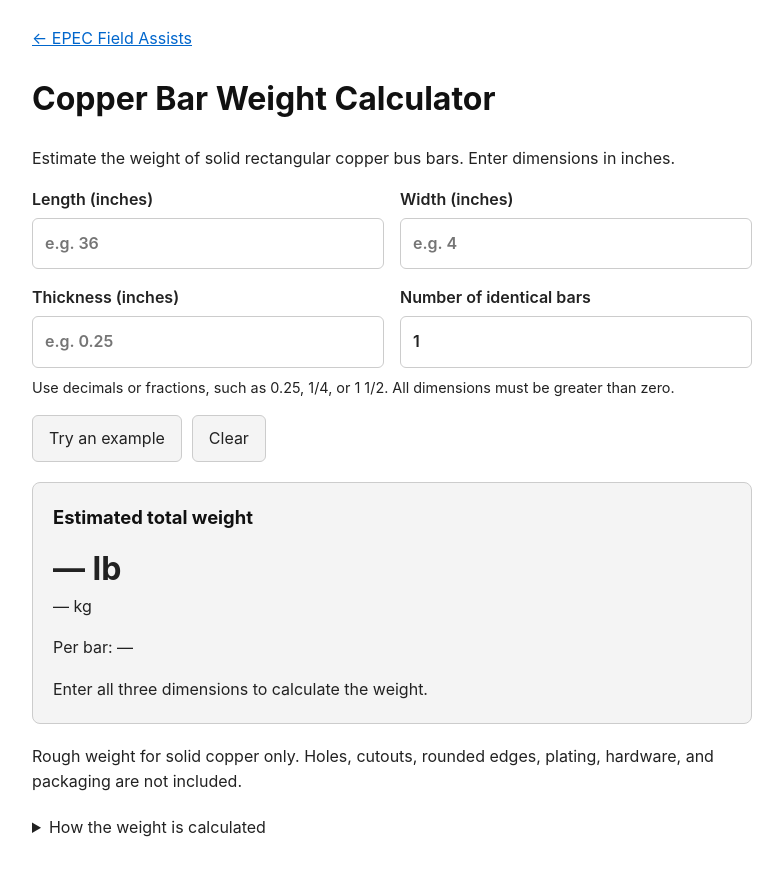
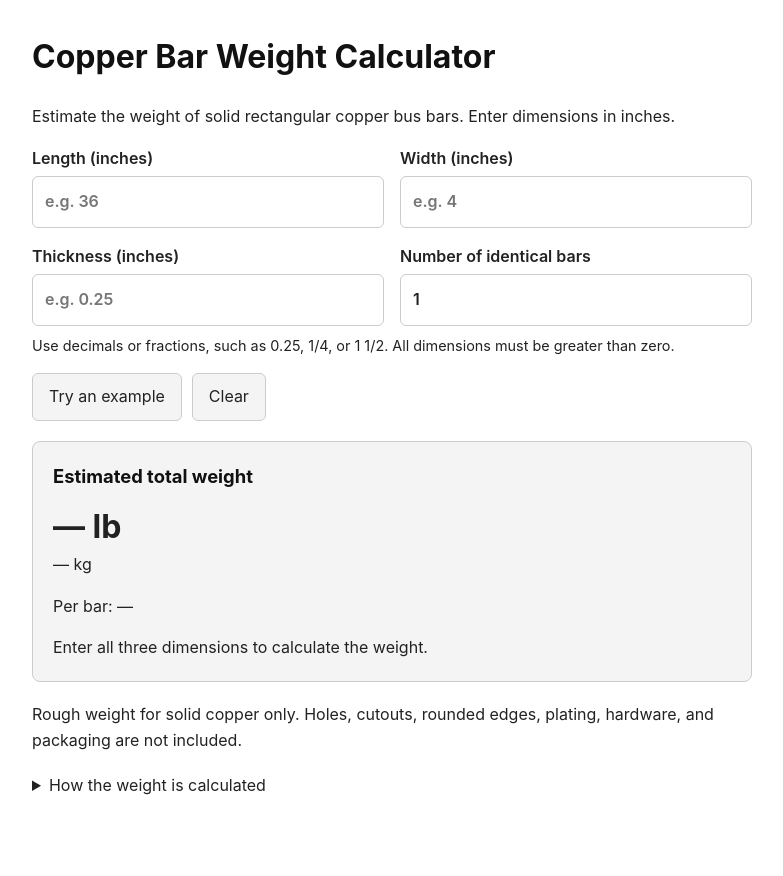
Before and after one commit to epecsupport/Service, a Jekyll site: the page built from copper-weight.html, in a window 1280 px wide. Shown: the top 876 px of the page, without its empty margins (108-891 px from the left). Built offline with Jekyll 4.4.1, drawn with Linux system fonts in a browser that asks for light colours.

Commit message:
Update copper-weight.html

```diff
--- a/copper-weight.html
+++ b/copper-weight.html
@@ -2,7 +2,7 @@
 layout: default
 title: Copper Bar Weight Calculator
 ---
-<p><a href="./">← EPEC Field Assists</a></p>
+<!-- <p><a href="./">← EPEC Field Assists</a></p> -->
 <h1>Copper Bar Weight Calculator</h1>
 <p>Estimate the weight of solid rectangular copper bus bars. Enter dimensions in inches.</p>
 <style>
```
